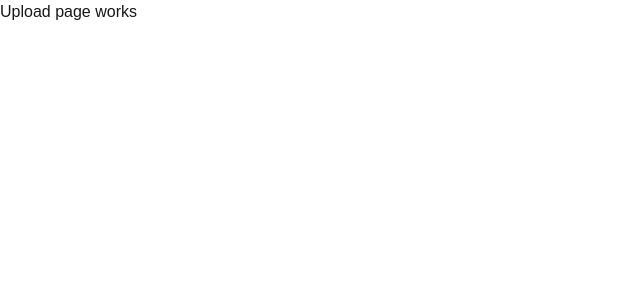
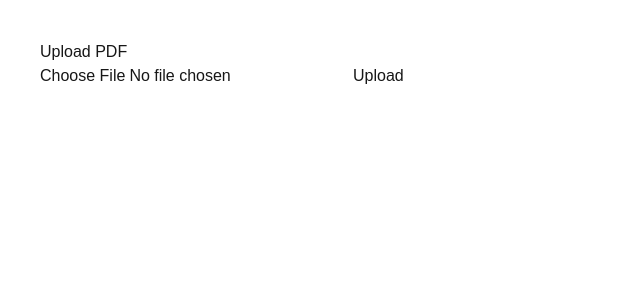
Before and after one commit to meljillsmith-73/studyinmotion, a Next.js app: page /upload in a window 1280 px wide. Shown: the top 300 px of the page, without its empty margins (0-640 px from the left). Built offline with nearby package versions, Linux system fonts and the light colour scheme.

Commit message:
Update page.tsx

```diff
--- a/app/upload/page.tsx
+++ b/app/upload/page.tsx
@@ -1,3 +1,60 @@
+"use client";
+
+import { useState } from "react";
+
 export default function UploadPage() {
-  return <div>Upload page works</div>;
+  const [file, setFile] = useState<File | null>(null);
+  const [uploading, setUploading] = useState(false);
+  const [result, setResult] = useState("");
+
+  async function handleUpload() {
+    if (!file) return;
+
+    setUploading(true);
+
+    const formData = new FormData();
+    formData.append("file", file);
+
+    const res = await fetch("/api/upload", {
+      method: "POST",
+      body: formData,
+    });
+
+    const data = await res.json();
+    setResult(JSON.stringify(data, null, 2));
+    setUploading(false);
+  }
+
+  return (
+    <div style={{ padding: 40 }}>
+      <h1>Upload PDF</h1>
+
+      <input
+        type="file"
+        accept="application/pdf"
+        onChange={(e) => setFile(e.target.files?.[0] || null)}
+      />
+
+      <button
+        onClick={handleUpload}
+        disabled={!file || uploading}
+        style={{ marginLeft: 10 }}
+      >
+        {uploading ? "Uploading..." : "Upload"}
+      </button>
+
+      {result && (
+        <pre
+          style={{
+            marginTop: 20,
+            padding: 20,
+            background: "#f4f4f4",
+            borderRadius: 6,
+          }}
+        >
+          {result}
+        </pre>
+      )}
+    </div>
+  );
 }
```
